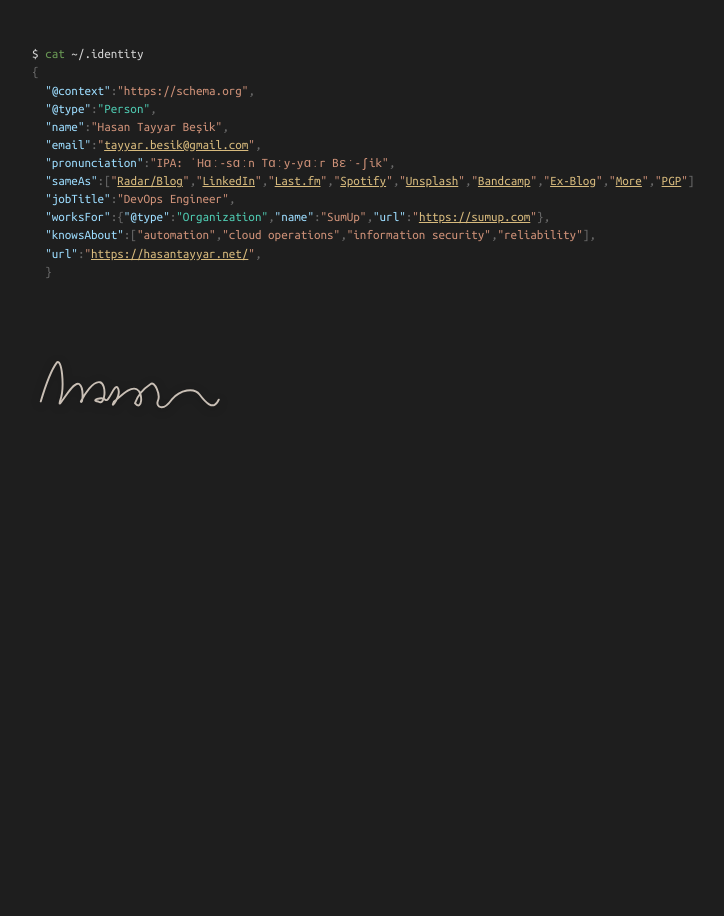
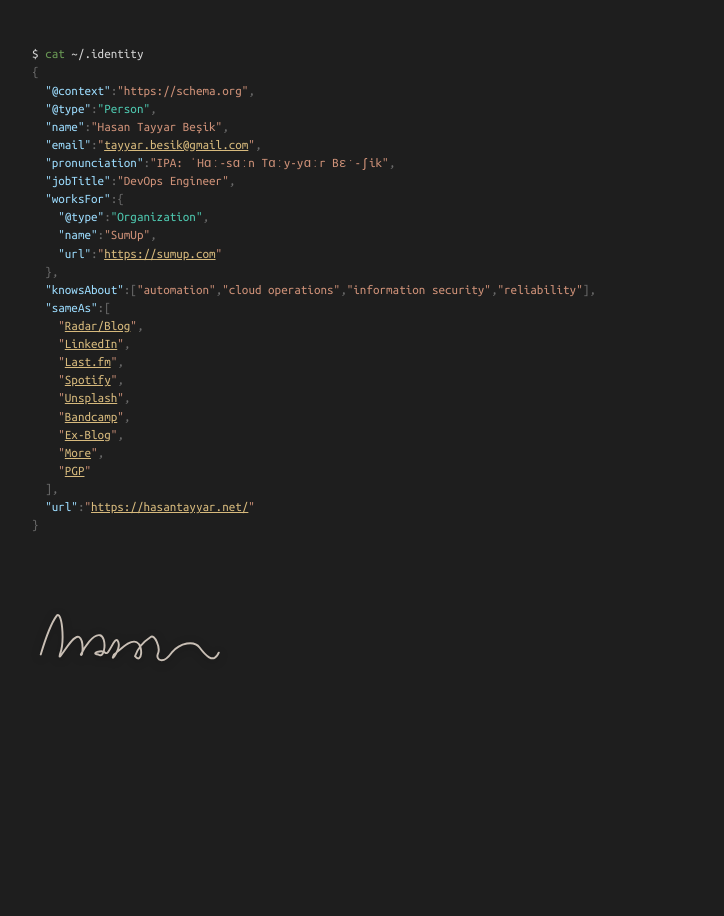
Before and after one commit to hasantayyar/hasantayyar.net, a Jekyll site: the page built from index.md, in a window 1280 px wide. Shown: the whole page, without its empty margins (144-868 px from the left). Built offline with Jekyll 4.4.1, drawn with Linux system fonts in a browser that asks for light colours; Markdown is read by kramdown in place of the engine named in the settings.

Commit message:
style: mobile friendly naturally

```diff
--- a/_includes/schema_person.html
+++ b/_includes/schema_person.html
@@ -5,9 +5,16 @@
   <span class="schema-key">"name"</span><span class="schema-punct">:</span><span class="schema-string">"{{ site.title }}"</span><span class="schema-punct">,</span>
   <span class="schema-key">"email"</span><span class="schema-punct">:</span><span class="schema-string">"<a href='mailto:{{ site.email }}' class='schema-link'>{{ site.email }}</a>"</span><span class="schema-punct">,</span>
   <span class="schema-key">"pronunciation"</span><span class="schema-punct">:</span><span class="schema-string">"{{ site.description }}"</span><span class="schema-punct">,</span>
-  <span class="schema-key">"sameAs"</span><span class="schema-punct">:</span><span class="schema-punct">[</span><span class="schema-sameas">{% for link in site.data.person.sameAs %}<span class="schema-string">"<a href='{% if link.url contains 'http' %}{{ link.url }}{% else %}{{ link.url | prepend: site.baseurl }}{% endif %}' class='schema-link'>{{ link.label }}</a>"</span>{% unless forloop.last %}<span class="schema-punct">,</span>{% endunless %}{% endfor %}</span><span class="schema-punct">]</span>
   <span class="schema-key">"jobTitle"</span><span class="schema-punct">:</span><span class="schema-string">"{{ site.data.person.jobTitle }}"</span><span class="schema-punct">,</span>
-  <span class="schema-key">"worksFor"</span><span class="schema-punct">:</span><span class="schema-punct">{</span><span class="schema-key">"@type"</span><span class="schema-punct">:</span><span class="schema-type">"Organization"</span><span class="schema-punct">,</span><span class="schema-key">"name"</span><span class="schema-punct">:</span><span class="schema-string">"{{ site.data.person.worksFor.name }}"</span><span class="schema-punct">,</span><span class="schema-key">"url"</span><span class="schema-punct">:</span><span class="schema-string">"<a href='{{ site.data.person.worksFor.url }}' class='schema-link'>{{ site.data.person.worksFor.url }}</a>"</span><span class="schema-punct">},</span>
+  <span class="schema-key">"worksFor"</span><span class="schema-punct">:</span><span class="schema-punct">{</span>
+    <span class="schema-key">"@type"</span><span class="schema-punct">:</span><span class="schema-type">"Organization"</span><span class="schema-punct">,</span>
+    <span class="schema-key">"name"</span><span class="schema-punct">:</span><span class="schema-string">"{{ site.data.person.worksFor.name }}"</span><span class="schema-punct">,</span>
+    <span class="schema-key">"url"</span><span class="schema-punct">:</span><span class="schema-string">"<a href='{{ site.data.person.worksFor.url }}' class='schema-link'>{{ site.data.person.worksFor.url }}</a>"</span>
+  <span class="schema-punct">},</span>
   <span class="schema-key">"knowsAbout"</span><span class="schema-punct">:</span><span class="schema-punct">[</span>{% for item in site.data.person.knowsAbout %}<span class="schema-string">"{{ item }}"</span>{% unless forloop.last %}<span class="schema-punct">,</span>{% endunless %}{% endfor %}<span class="schema-punct">],</span>
-  <span class="schema-key">"url"</span><span class="schema-punct">:</span><span class="schema-string">"<a href='{{ site.url }}' class='schema-link'>{{ site.url }}</a>"</span><span class="schema-punct">,</span>
-  <span class="schema-punct">}</span></code></pre>
+  <span class="schema-key">"sameAs"</span><span class="schema-punct">:</span><span class="schema-punct">[</span>
+{% for link in site.data.person.sameAs %}    <span class="schema-string">"<a href='{% if link.url contains 'http' %}{{ link.url }}{% else %}{{ link.url | prepend: site.baseurl }}{% endif %}' class='schema-link'>{{ link.label }}</a>"</span>{% unless forloop.last %}<span class="schema-punct">,</span>
+{% endunless %}{% endfor %}
+  <span class="schema-punct">],</span>
+  <span class="schema-key">"url"</span><span class="schema-punct">:</span><span class="schema-string">"<a href='{{ site.url }}' class='schema-link'>{{ site.url }}</a>"</span>
+<span class="schema-punct">}</span></code></pre>
--- a/css/app.css
+++ b/css/app.css
@@ -34,9 +34,9 @@
 .page-home .signature path{stroke:#c9bfb5}
 .page-home .signature{filter:drop-shadow(0 2px 4px rgba(0,0,0,.3))}
 
-/* Schema block – dense terminal output, no chrome */
-.schema-block{margin:1rem 0;font-size:.82em;line-height:1.38}
-.schema-block-code{font-family:'Ubuntu Mono',monospace;color:#d4d4d4;display:block;overflow-x:auto}
+/* Schema block – dense terminal output, mobile-friendly */
+.schema-block{margin:1rem 0;font-size:.82em;line-height:1.38;overflow:visible;max-width:100%}
+.schema-block-code{font-family:'Ubuntu Mono',monospace;color:#d4d4d4;display:block;white-space:pre-wrap;overflow-wrap:break-word;word-break:break-word;min-width:0}
 .schema-block .schema-cmd{color:#6a9955}
 .schema-block .schema-key{color:#9cdcfe}
 .schema-block .schema-string{color:#ce9178}
@@ -45,3 +45,4 @@
 .schema-block .schema-link,.schema-block a{color:#d7ba7d;text-decoration:underline;text-underline-offset:1px}
 .schema-block .schema-link:hover,.schema-block a:hover{color:#f0d78c;opacity:1}
 .schema-block .schema-sameas{display:inline}
+@media (max-width:35em){.schema-block{font-size:.9em;margin:.75rem 0}.schema-block-code{padding-right:0;-webkit-overflow-scrolling:touch}.page-home .c{padding-left:.75em;padding-right:.75em}}
```
